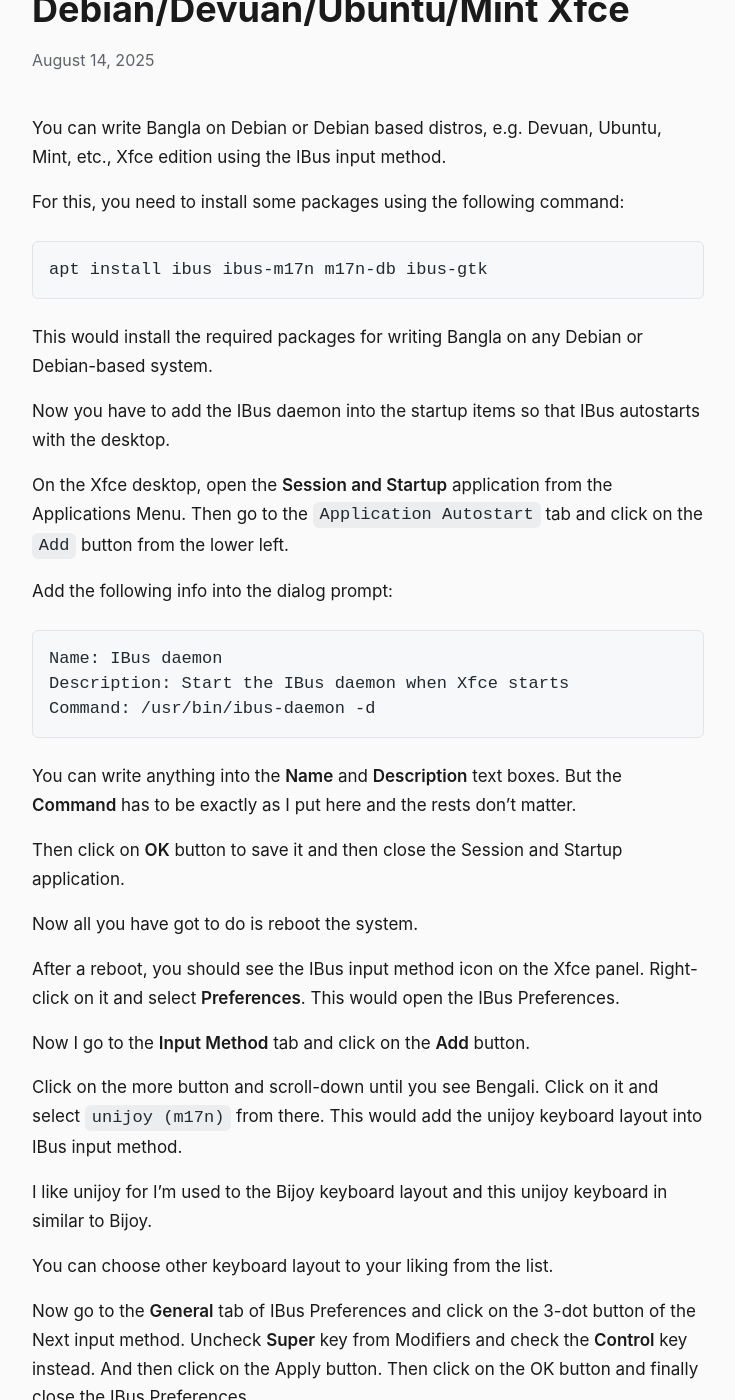
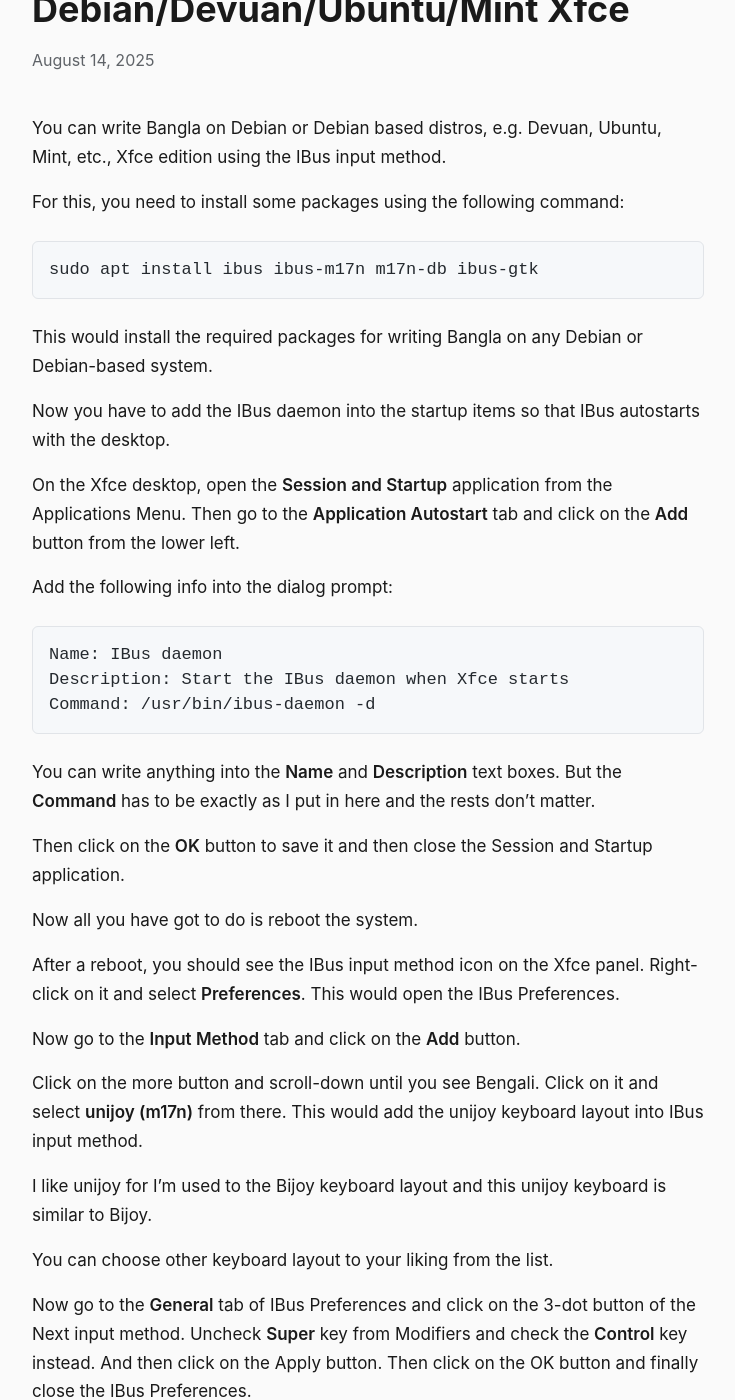
Before and after one commit to muntasimulhaque/muntasimulhaque.github.io, a Jekyll site: the page built from _posts/2025-08-14-write-bangla-debian-xfce.md, in a window 1280 px wide and 1400 px high, scrolled down 235 px. Shown: the whole window, without its empty margins (272-1007 px from the left). Built offline with Jekyll 4.4.1, drawn with Linux system fonts in a browser that asks for light colours; some of the changed text lies outside the part shown.

Commit message:
Update 2025-08-14-write-bangla-debian-xfce.md

````diff
--- a/_posts/2025-08-14-write-bangla-debian-xfce.md
+++ b/_posts/2025-08-14-write-bangla-debian-xfce.md
@@ -9,14 +9,14 @@
 For this, you need to install some packages using the following command:
 
 ```
-apt install ibus ibus-m17n m17n-db ibus-gtk
+sudo apt install ibus ibus-m17n m17n-db ibus-gtk
 ```
 
 This would install the required packages for writing Bangla on any Debian or Debian-based system.
 
 Now you have to add the IBus daemon into the startup items so that IBus autostarts with the desktop.
 
-On the Xfce desktop, open the **Session and Startup** application from the Applications Menu. Then go to the `Application Autostart` tab and click on the `Add` button from the lower left.
+On the Xfce desktop, open the **Session and Startup** application from the Applications Menu. Then go to the **Application Autostart** tab and click on the **Add** button from the lower left.
 
 Add the following info into the dialog prompt:
 
@@ -26,19 +26,19 @@
 Command: /usr/bin/ibus-daemon -d
 ```
 
-You can write anything into the **Name** and **Description** text boxes. But the **Command** has to be exactly as I put here and the rests don't matter.
+You can write anything into the **Name** and **Description** text boxes. But the **Command** has to be exactly as I put in here and the rests don't matter.
 
-Then click on **OK** button to save it and then close the Session and Startup application.
+Then click on the **OK** button to save it and then close the Session and Startup application.
 
 Now all you have got to do is reboot the system.
 
 After a reboot, you should see the IBus input method icon on the Xfce panel. Right-click on it and select **Preferences**. This would open the IBus Preferences.
 
-Now I go to the **Input Method** tab and click on the **Add** button.
+Now go to the **Input Method** tab and click on the **Add** button.
 
-Click on the more button and scroll-down until you see Bengali. Click on it and select `unijoy (m17n)` from there. This would add the unijoy keyboard layout into IBus input method.
+Click on the more button and scroll-down until you see Bengali. Click on it and select **unijoy (m17n)** from there. This would add the unijoy keyboard layout into IBus input method.
 
-I like unijoy for I’m used to the Bijoy keyboard layout and this unijoy keyboard in similar to Bijoy.
+I like unijoy for I’m used to the Bijoy keyboard layout and this unijoy keyboard is similar to Bijoy.
 
 You can choose other keyboard layout to your liking from the list.
 
````
Also changed, not shown: other parts of _posts/2025-08-14-write-bangla-debian-xfce.md (+1 -1 lines).
